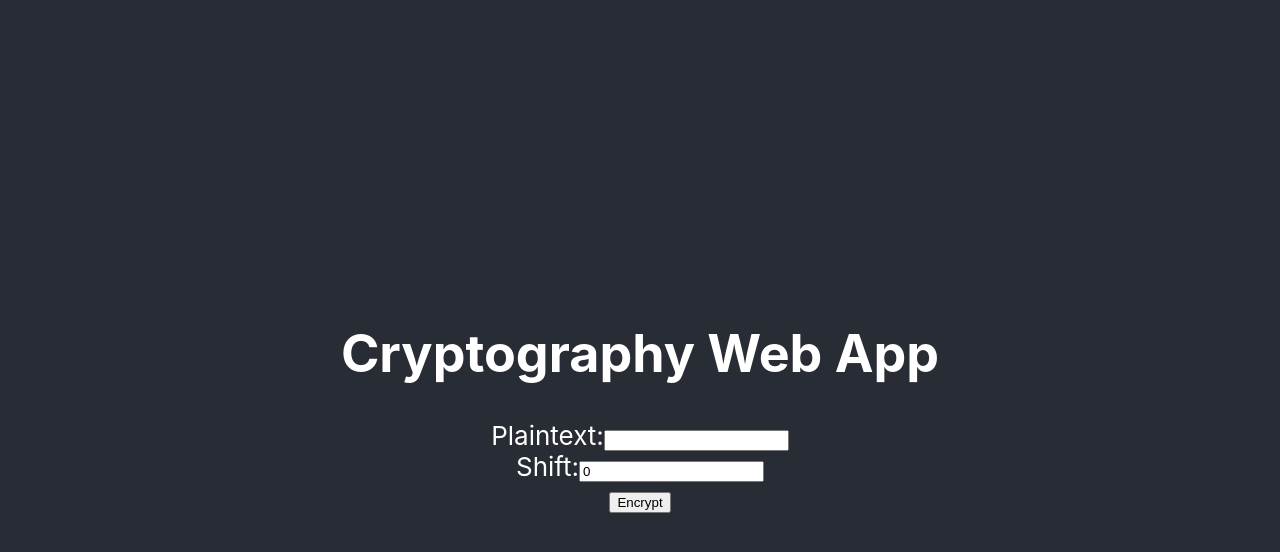
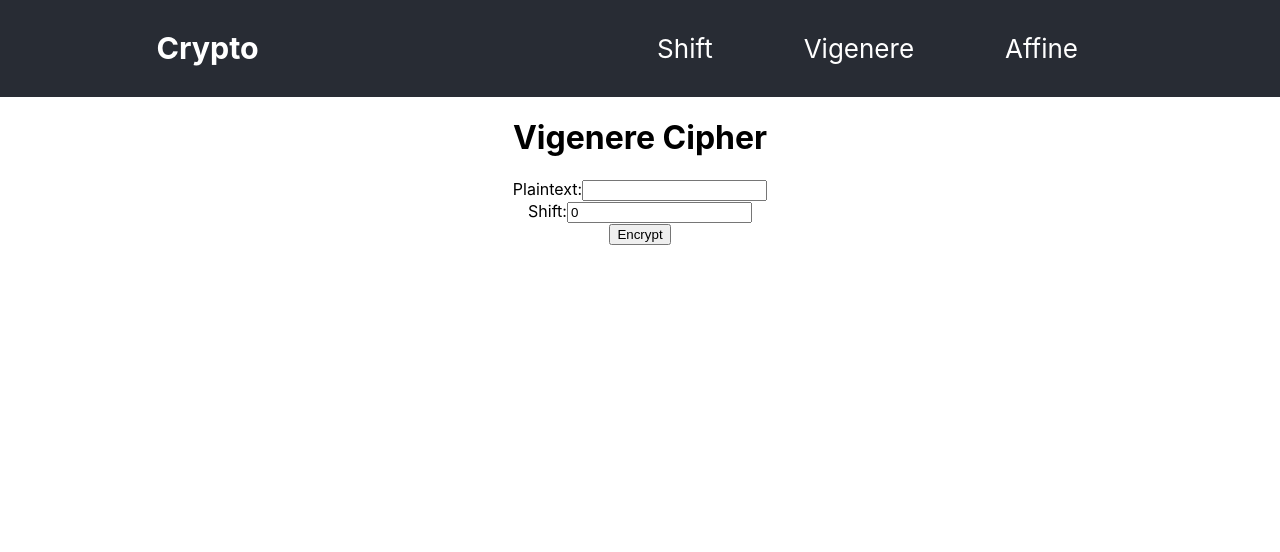
Before and after one commit to scfount/crypto_webapp, a React (Create React App) app in the folder frontend/: page /vigenere in a window 1280 px wide. Shown: the top 552 px of the page. Built offline with nearby package versions, Linux system fonts and the light colour scheme.

Commit message:
add routing to components

```diff
--- a/frontend/package.json
+++ b/frontend/package.json
@@ -9,6 +9,7 @@
     "axios": "^0.26.0",
     "react": "^17.0.2",
     "react-dom": "^17.0.2",
+    "react-router-dom": "^6.2.2",
     "react-scripts": "5.0.0",
     "web-vitals": "^2.1.4"
   },
--- a/frontend/src/App.css
+++ b/frontend/src/App.css
@@ -2,37 +2,26 @@
   text-align: center;
 }
 
-.App-logo {
-  height: 40vmin;
-  pointer-events: none;
+.App-header {
+  /* align-items: center; */
+  /* flex-direction: column; */
+  /* justify-content: center; */
 }
 
-@media (prefers-reduced-motion: no-preference) {
-  .App-logo {
-    animation: App-logo-spin infinite 20s linear;
-  }
-}
-
-.App-header {
+nav {
+  display: flex;
+  justify-content: space-around;
+  align-items: center;
+  min-height: 10vh;
+  font-size: calc(10px + 2vmin);
   background-color: #282c34;
-  min-height: 100vh;
-  display: flex;
-  flex-direction: column;
-  align-items: center;
-  justify-content: center;
-  font-size: calc(10px + 2vmin);
   color: white;
 }
 
-.App-link {
-  color: #61dafb;
+.nav-links {
+  width: 40%;
+  display: flex;
+  justify-content: space-around;
+  align-items: center;
+  list-style: none;
 }
-
-@keyframes App-logo-spin {
-  from {
-    transform: rotate(0deg);
-  }
-  to {
-    transform: rotate(360deg);
-  }
-}
--- a/frontend/src/App.js
+++ b/frontend/src/App.js
@@ -1,83 +1,34 @@
 import './App.css';
-import React, { useEffect, useState } from 'react';
-import axios from 'axios'
-import Button from './components/Button';
+import React from 'react';
+import Nav from './components/Nav';
+import Shift from './components/Shift';
+import Vigenere from './components/Vigenere';
+import Affine from './components/Affine';
+import { BrowserRouter as Router, Routes, Route } from 'react-router-dom';
 
 function App() {
-  const [encryptedText, setEncryptedText] = useState({})
-  const [shiftEncrypt, setShiftEncrypt] = useState({
-    plaintext: '',
-    key: 0
-  })
 
-  const handleChange = (event) => {
-    const { name, value } = event.target;
-    setShiftEncrypt({
-      ...shiftEncrypt,
-      [name]: value
-    });
-  };
+  return (
+    <Router>
+      <div className="App">
+        <Nav />
+        <Routes>
+          <Route path='/' element={<Home />} />
+          <Route path='/shift' element={<Shift />} />
+          <Route path='/vigenere' element={<Vigenere />} />
+          <Route path='/affine' element={<Affine />} />
+        </Routes>
+      </div>
+    </Router>
 
 
-  const handleSubmit = (event) => {
-    event.preventDefault();
-    // const path = 'http://127.0.0.1:5000/shift_encrypt'
-    const path = 'https://cryptography-web-application.herokuapp.com/shift_encrypt'
-    axios({
-      method: 'POST',
-      url: path,
-      data: {
-        plaintext: shiftEncrypt.plaintext,
-        key: shiftEncrypt.key
-      }
-    })
-      .then(response => {
-        console.log("SUCCESS", response)
-        setEncryptedText(response)
-      }).catch(error => {
-        console.log(error)
-      })
-  }
-
-  return (
-    <div className="App">
-      <header className="App-header">
-        <h1>Cryptography Web App</h1>
-        <form onSubmit={handleSubmit}>
-          <div>
-            <label htmlFor="">Plaintext:
-              <input
-                type="text"
-                name="plaintext"
-                id="plain-text"
-                value={shiftEncrypt.plaintext}
-                onChange={handleChange} />
-            </label>
-          </div>
-          <div>
-            <label htmlFor="">Shift:
-              <input
-                type="number"
-                pattern='[0-9]'
-                name="key"
-                id="key-num"
-                value={shiftEncrypt.key}
-                onChange={handleChange} />
-            </label>
-          </div>
-          <Button name={'Encrypt'} />
-        </form>
-
-        <div>{encryptedText.status === 200 &&
-          <div>
-            <h4>Encrypted Text:</h4>
-            <p>{encryptedText.data.ciphertext}</p>
-          </div>}
-        </div>
-      </header>
-
-    </div>
   );
 }
 
+const Home = () => (
+  <div className='App-header'>
+    <h1>Crypto Web App</h1>
+  </div>
+);
+
 export default App;
--- /dev/null
+++ b/frontend/src/components/Affine.js
@@ -0,0 +1,83 @@
+import React, { useEffect, useState } from 'react';
+import axios from 'axios'
+import '../App.css';
+import Button from './Button';
+
+function Affine() {
+    const [encryptedText, setEncryptedText] = useState({})
+    const [shiftEncrypt, setShiftEncrypt] = useState({
+        plaintext: '',
+        key: 0
+    })
+
+    const handleChange = (event) => {
+        const { name, value } = event.target;
+        setShiftEncrypt({
+            ...shiftEncrypt,
+            [name]: value
+        });
+    };
+
+
+    const handleSubmit = (event) => {
+        event.preventDefault();
+        // const path = 'http://127.0.0.1:5000/shift_encrypt'
+        const path = 'https://cryptography-web-application.herokuapp.com/shift_encrypt'
+        axios({
+            method: 'POST',
+            url: path,
+            data: {
+                plaintext: shiftEncrypt.plaintext,
+                key: shiftEncrypt.key
+            }
+        })
+            .then(response => {
+                console.log("SUCCESS", response)
+                setEncryptedText(response)
+            }).catch(error => {
+                console.log(error)
+            })
+    }
+
+    return (
+        <div className="App">
+            <header className="App-header">
+                <h1>Affine Cipher</h1>
+                <form onSubmit={handleSubmit}>
+                    <div>
+                        <label htmlFor="">Plaintext:
+                            <input
+                                type="text"
+                                name="plaintext"
+                                id="plain-text"
+                                value={shiftEncrypt.plaintext}
+                                onChange={handleChange} />
+                        </label>
+                    </div>
+                    <div>
+                        <label htmlFor="">Shift:
+                            <input
+                                type="number"
+                                pattern='[0-9]'
+                                name="key"
+                                id="key-num"
+                                value={shiftEncrypt.key}
+                                onChange={handleChange} />
+                        </label>
+                    </div>
+                    <Button name={'Encrypt'} />
+                </form>
+
+                <div>{encryptedText.status === 200 &&
+                    <div>
+                        <h4>Encrypted Text:</h4>
+                        <p>{encryptedText.data.ciphertext}</p>
+                    </div>}
+                </div>
+            </header>
+
+        </div>
+    );
+}
+
+export default Affine;
--- /dev/null
+++ b/frontend/src/components/Nav.js
@@ -0,0 +1,31 @@
+import '../App.css';
+import React from 'react';
+import { Link } from 'react-router-dom';
+
+function Nav() {
+    const navStyle = {
+        color: 'white',
+        textDecoration: 'none'
+    };
+
+    return (
+        <nav>
+            <Link style={navStyle} to='/'>
+                <h3>Crypto</h3>
+            </Link>
+            <ul className='nav-links'>
+                <Link style={navStyle} to='/shift'>
+                    <li>Shift</li>
+                </Link>
+                <Link style={navStyle} to='/vigenere'>
+                    <li>Vigenere</li>
+                </Link>
+                <Link style={navStyle} to='/affine'>
+                    <li>Affine</li>
+                </Link>
+            </ul>
+        </nav>
+    );
+}
+
+export default Nav;
--- /dev/null
+++ b/frontend/src/components/Shift.js
@@ -0,0 +1,83 @@
+import React, { useEffect, useState } from 'react';
+import axios from 'axios'
+import '../App.css';
+import Button from './Button';
+
+function Shift() {
+    const [encryptedText, setEncryptedText] = useState({})
+    const [shiftEncrypt, setShiftEncrypt] = useState({
+        plaintext: '',
+        key: 0
+    })
+
+    const handleChange = (event) => {
+        const { name, value } = event.target;
+        setShiftEncrypt({
+            ...shiftEncrypt,
+            [name]: value
+        });
+    };
+
+
+    const handleSubmit = (event) => {
+        event.preventDefault();
+        // const path = 'http://127.0.0.1:5000/shift_encrypt'
+        const path = 'https://cryptography-web-application.herokuapp.com/shift_encrypt'
+        axios({
+            method: 'POST',
+            url: path,
+            data: {
+                plaintext: shiftEncrypt.plaintext,
+                key: shiftEncrypt.key
+            }
+        })
+            .then(response => {
+                console.log("SUCCESS", response)
+                setEncryptedText(response)
+            }).catch(error => {
+                console.log(error)
+            })
+    }
+
+    return (
+        <div className="App">
+            <header className="App-header">
+                <h1>Shift Cipher</h1>
+                <form onSubmit={handleSubmit}>
+                    <div>
+                        <label htmlFor="">Plaintext:
+                            <input
+                                type="text"
+                                name="plaintext"
+                                id="plain-text"
+                                value={shiftEncrypt.plaintext}
+                                onChange={handleChange} />
+                        </label>
+                    </div>
+                    <div>
+                        <label htmlFor="">Shift:
+                            <input
+                                type="number"
+                                pattern='[0-9]'
+                                name="key"
+                                id="key-num"
+                                value={shiftEncrypt.key}
+                                onChange={handleChange} />
+                        </label>
+                    </div>
+                    <Button name={'Encrypt'} />
+                </form>
+
+                <div>{encryptedText.status === 200 &&
+                    <div>
+                        <h4>Encrypted Text:</h4>
+                        <p>{encryptedText.data.ciphertext}</p>
+                    </div>}
+                </div>
+            </header>
+
+        </div>
+    );
+}
+
+export default Shift;
--- /dev/null
+++ b/frontend/src/components/Vigenere.js
@@ -0,0 +1,83 @@
+import React, { useEffect, useState } from 'react';
+import axios from 'axios'
+import '../App.css';
+import Button from './Button';
+
+function Vigenere() {
+    const [encryptedText, setEncryptedText] = useState({})
+    const [shiftEncrypt, setShiftEncrypt] = useState({
+        plaintext: '',
+        key: 0
+    })
+
+    const handleChange = (event) => {
+        const { name, value } = event.target;
+        setShiftEncrypt({
+            ...shiftEncrypt,
+            [name]: value
+        });
+    };
+
+
+    const handleSubmit = (event) => {
+        event.preventDefault();
+        // const path = 'http://127.0.0.1:5000/shift_encrypt'
+        const path = 'https://cryptography-web-application.herokuapp.com/shift_encrypt'
+        axios({
+            method: 'POST',
+            url: path,
+            data: {
+                plaintext: shiftEncrypt.plaintext,
+                key: shiftEncrypt.key
+            }
+        })
+            .then(response => {
+                console.log("SUCCESS", response)
+                setEncryptedText(response)
+            }).catch(error => {
+                console.log(error)
+            })
+    }
+
+    return (
+        <div className="App">
+            <header className="App-header">
+                <h1>Vigenere Cipher</h1>
+                <form onSubmit={handleSubmit}>
+                    <div>
+                        <label htmlFor="">Plaintext:
+                            <input
+                                type="text"
+                                name="plaintext"
+                                id="plain-text"
+                                value={shiftEncrypt.plaintext}
+                                onChange={handleChange} />
+                        </label>
+                    </div>
+                    <div>
+                        <label htmlFor="">Shift:
+                            <input
+                                type="number"
+                                pattern='[0-9]'
+                                name="key"
+                                id="key-num"
+                                value={shiftEncrypt.key}
+                                onChange={handleChange} />
+                        </label>
+                    </div>
+                    <Button name={'Encrypt'} />
+                </form>
+
+                <div>{encryptedText.status === 200 &&
+                    <div>
+                        <h4>Encrypted Text:</h4>
+                        <p>{encryptedText.data.ciphertext}</p>
+                    </div>}
+                </div>
+            </header>
+
+        </div>
+    );
+}
+
+export default Vigenere;
```
Also changed, not shown: 1 other file (tests, documents, lock files or other folders).
